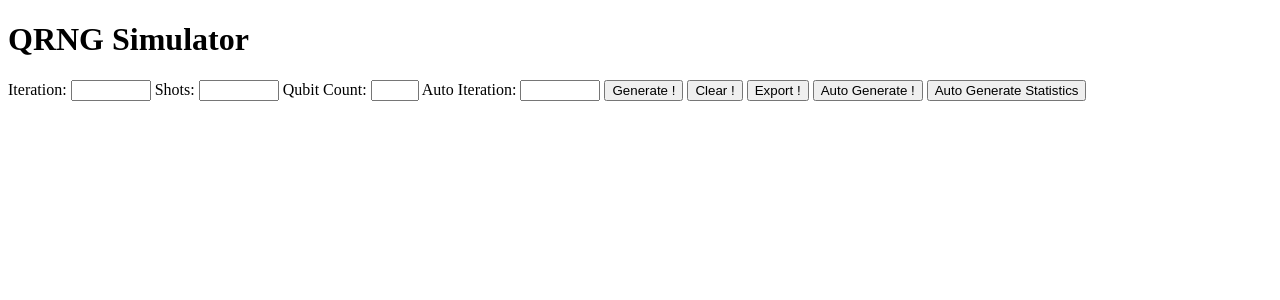
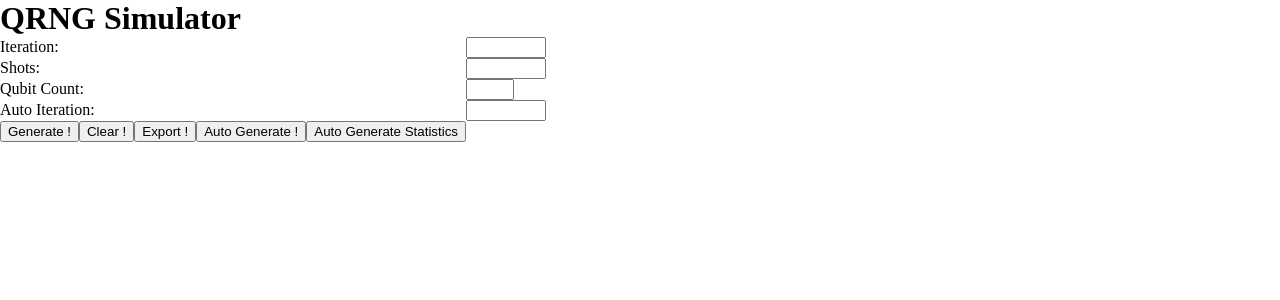
Before and after one commit to AFOEK/Quantum_Random_Number_Generator_Flask, a Flask app: page / in a window 1280 px wide. Shown: the top 300 px of the page. Run offline with Flask 2, Linux system fonts and the light colour scheme.

Commit message:
adding .ico and setting up css

```diff
--- a/static/css/style.css
+++ b/static/css/style.css
@@ -0,0 +1,24 @@
+body{
+    margin: 0px;
+}
+.main{
+    margin: 0px;
+}
+.main_core{
+    margin: 0px;
+}
+h1{
+    margin: 0px;
+}
+p{
+    display: table-row;
+}
+form{
+    display: table;
+}
+label{
+    display: table-cell;
+}
+input{
+    display: table-cell;
+}
--- a/templates/main.html
+++ b/templates/main.html
@@ -4,6 +4,8 @@
     <meta charset="UTF-8">
     <meta http-equiv="X-UA-Compatible" content="IE=edge">
     <meta name="viewport" content="width=device-width, initial-scale=1.0">
+    <link rel="stylesheet" href="{{ url_for('static',filename='css/style.css') }}">
+    <link rel="shortcut icon" href="{{ url_for('static',filename='image/quantum.ico') }}">
     <title>Quantum Random Number Generator</title>
 </head>
 <body>
@@ -11,14 +13,23 @@
     <div class="main">
         <div class="main_core">
             <form method="POST">
-                <label class="lbl_iterarion">Iteration: </label>
+                <p>
+                    <label class="lbl_iteration">Iteration: </label>
                     <input type="number" name="iteration" id="iteration" min="1" max="10000">
+                </p>
+                <p>
                     <label class="lbl_shots">Shots: </label>
                     <input type="number" name="shots" id="shots" min="32" max="65536">
+                </p>
+                <p>
                     <label class="lbl_qubit">Qubit Count:</label>
                     <input type="number" name="qubit" id="qubit" min="1" max="5">
+                </p>
+                <p>
                     <label class="lbl_auto_iter">Auto Iteration: </label>
                     <input type="number" name="auto_iter" id="auto_iter" min="1" max="10000">
+                </p>
+
                 <input type="button" class="btn_generate" value="Generate !">
                 <input type="button" class="btn_clear" value="Clear !">
                 <input type="button" class="btn_export" value="Export !">
```
Also changed, not shown: static/image/quantum.ico (added). Lines whose indentation alone changed are shown as unchanged.
